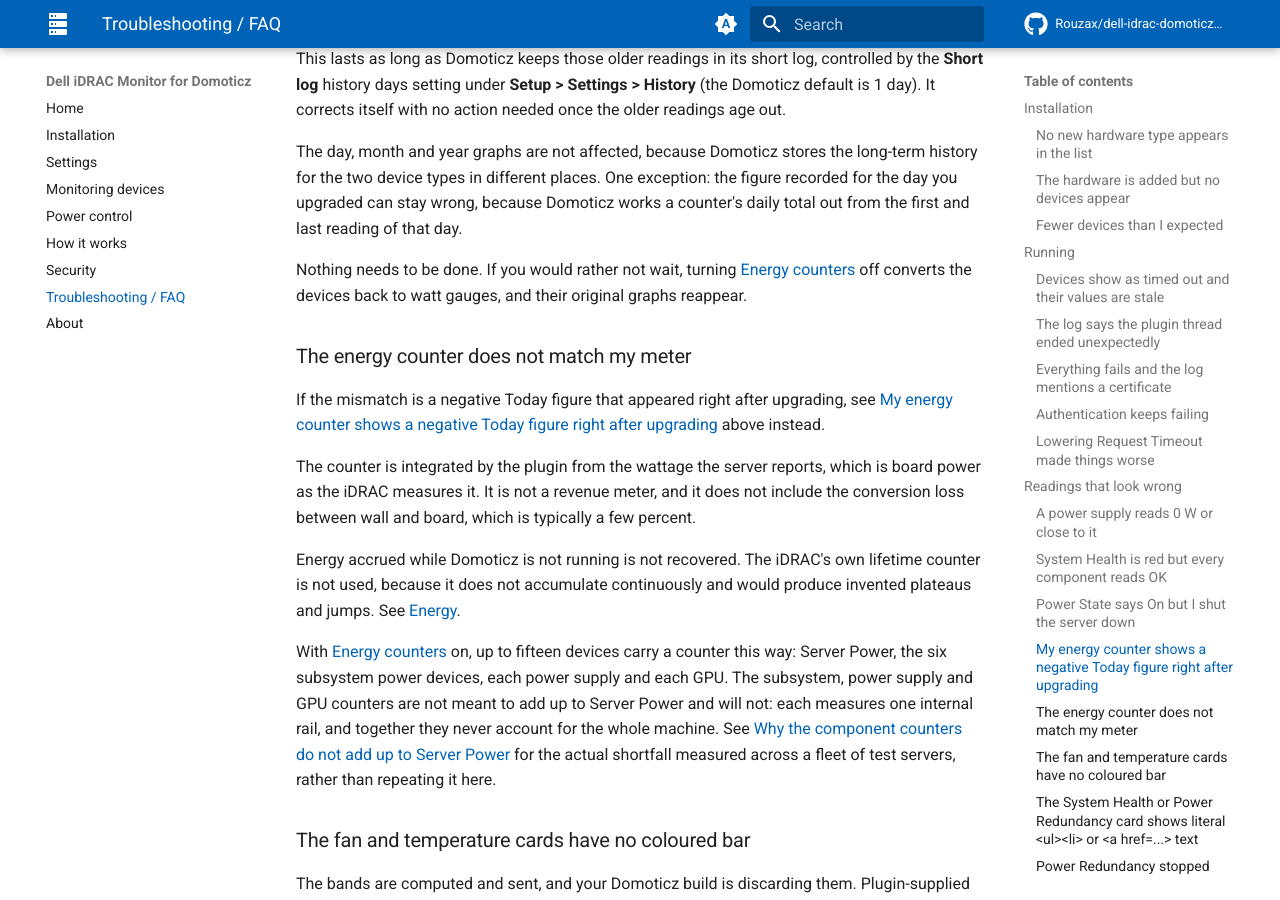
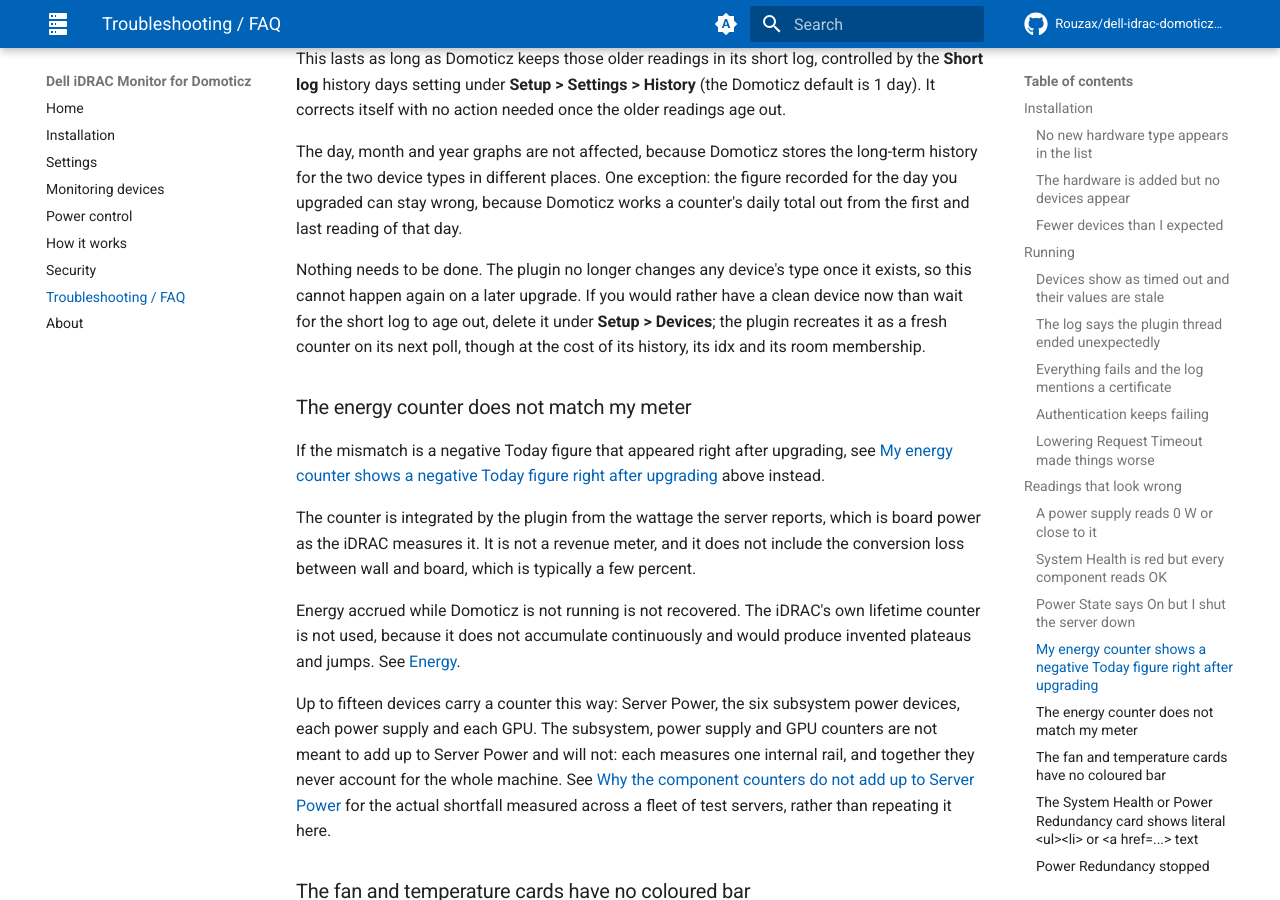
Before and after one commit to Rouzax/dell-idrac-domoticz-plugin, an MkDocs documentation site: the page built from docs/faq.md, in a window 1280 px wide and 900 px high, scrolled down 3727 px. Built offline with MkDocs 1.6.1 and Material for MkDocs 9.7.7, drawn with Linux system fonts in a browser that asks for light colours; comment, search, counter and statistics services are not loaded.

Commit message:
docs: type follows device, and drop the Energy counters setting

```diff
--- a/docs/faq.md
+++ b/docs/faq.md
@@ -113,7 +113,7 @@
 
 The day, month and year graphs are not affected, because Domoticz stores the long-term history for the two device types in different places. One exception: the figure recorded for the day you upgraded can stay wrong, because Domoticz works a counter's daily total out from the first and last reading of that day.
 
-Nothing needs to be done. If you would rather not wait, turning [Energy counters](settings.md#energy-counters) off converts the devices back to watt gauges, and their original graphs reappear.
+Nothing needs to be done. The plugin no longer changes any device's type once it exists, so this cannot happen again on a later upgrade. If you would rather have a clean device now than wait for the short log to age out, delete it under **Setup > Devices**; the plugin recreates it as a fresh counter on its next poll, though at the cost of its history, its idx and its room membership.
 
 ### The energy counter does not match my meter
 
@@ -123,7 +123,7 @@
 
 Energy accrued while Domoticz is not running is not recovered. The iDRAC's own lifetime counter is not used, because it does not accumulate continuously and would produce invented plateaus and jumps. See [Energy](devices.md#energy).
 
-With [Energy counters](settings.md#energy-counters) on, up to fifteen devices carry a counter this way: Server Power, the six subsystem power devices, each power supply and each GPU. The subsystem, power supply and GPU counters are not meant to add up to Server Power and will not: each measures one internal rail, and together they never account for the whole machine. See [Why the component counters do not add up to Server Power](devices.md#why-the-component-counters-do-not-add-up-to-server-power) for the actual shortfall measured across a fleet of test servers, rather than repeating it here.
+Up to fifteen devices carry a counter this way: Server Power, the six subsystem power devices, each power supply and each GPU. The subsystem, power supply and GPU counters are not meant to add up to Server Power and will not: each measures one internal rail, and together they never account for the whole machine. See [Why the component counters do not add up to Server Power](devices.md#why-the-component-counters-do-not-add-up-to-server-power) for the actual shortfall measured across a fleet of test servers, rather than repeating it here.
 
 ### The fan and temperature cards have no coloured bar
 
```
Also changed, not shown: CHANGELOG.md (+12 -0 lines), CONTRIBUTING.md (+1 -0 lines), docs/devices.md (+4 -2 lines).
